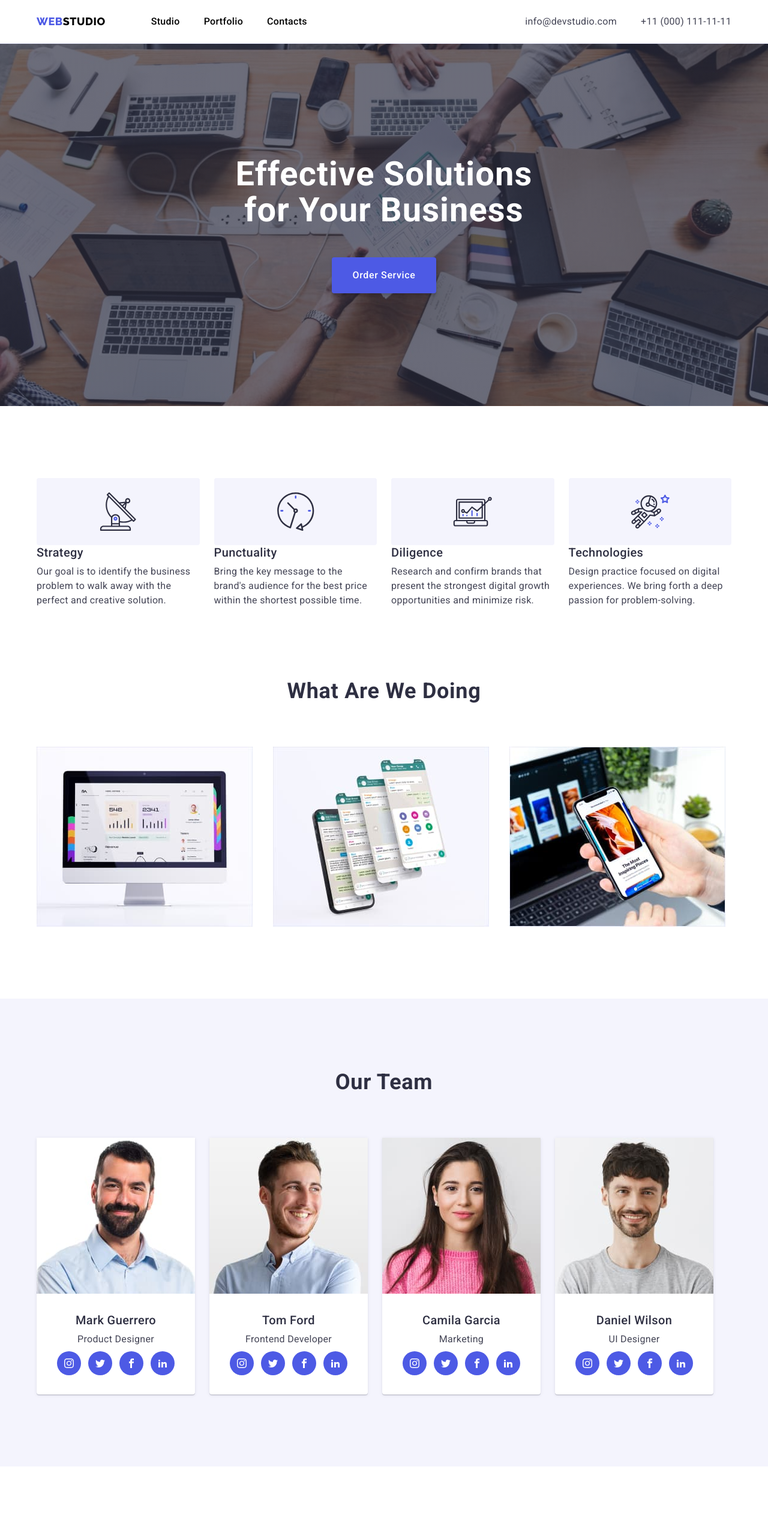
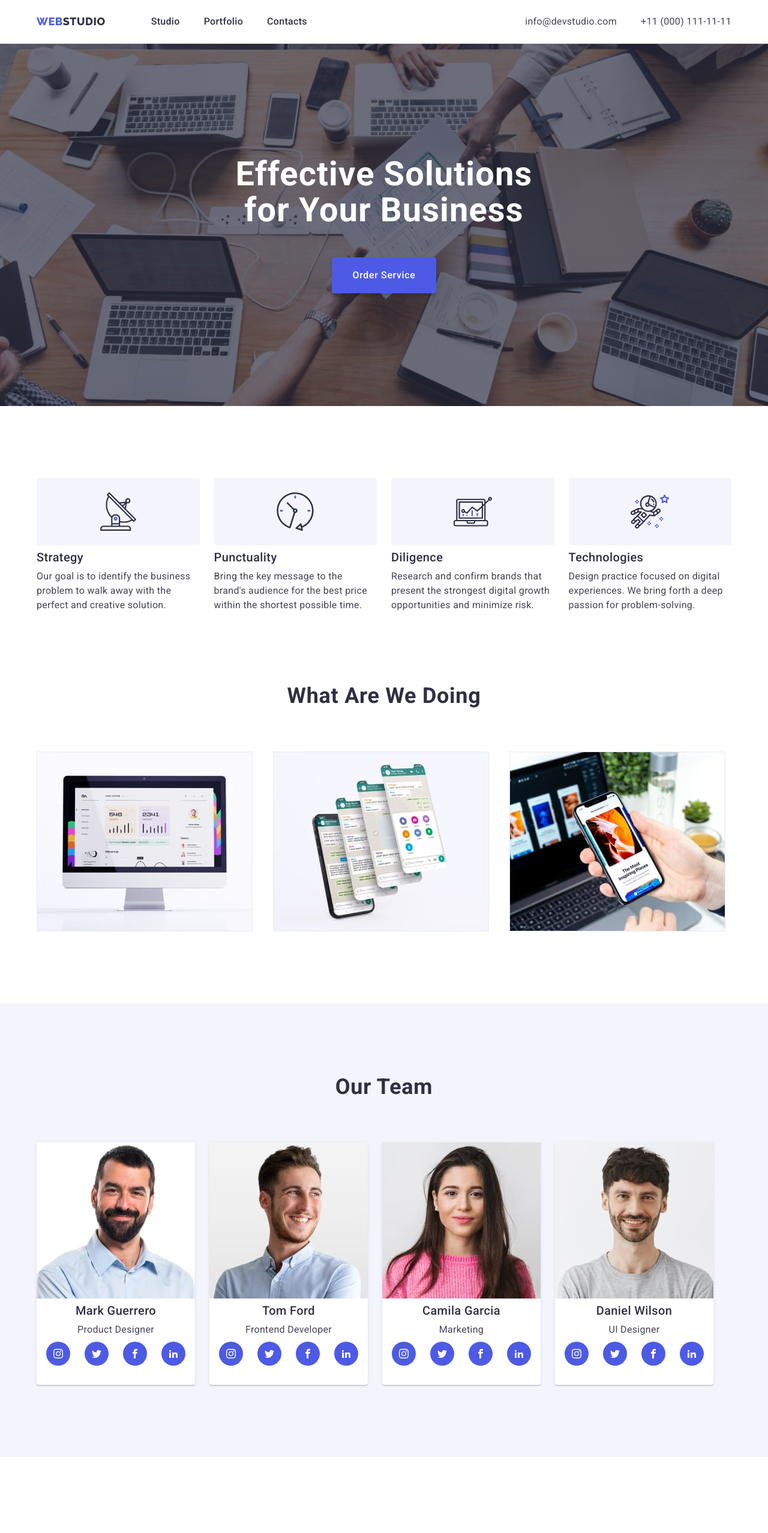
Before and after one commit to MashaDuhn/goit-markup-hw-04, a plain HTML site: page index.html in a window 1280 px wide. Shown: the top 2556 px of the page at 60% size. Drawn offline with nearby package versions, Linux system fonts and the light colour scheme.

Commit message:
add final corect

```diff
--- a/css/styles.css
+++ b/css/styles.css
@@ -102,7 +102,7 @@ body {
     line-height: 1.33;
     letter-spacing: 0.03em;
     text-transform: uppercase;
-    color: var(--main-title-color);
+    color: var(--main-color);
 }
 
 .logo {
@@ -122,7 +122,7 @@ body {
     font-size: 16px;
     line-height: 1.5;
     letter-spacing: 0.02em;
-    color: var(--main-title-color);
+    color: var(--main-color);
 }
 
 .header-link:hover,
@@ -244,12 +244,13 @@ body {
     display: flex;
     align-items: center;
     padding: 24px;
+    margin-bottom: 8px;
 
 }
 
 .iside-imges {
     align-items: center;
-    wight: 64px;
+    width: 64px;
     height: 64px;
 }
 
@@ -342,13 +343,13 @@ body {
 }
 
 .team-content {
-    padding: 32px;
+    padding: 8px 0 32px;
 }
 
 .team-social-list {
     display: flex;
     justify-content: center;
-    gap: 12px;
+    gap: 24px;
 }
 
 .team-social-item {
@@ -406,7 +407,7 @@ body {
 }
 
 .customers-item {
-    flex-basis: ((100% - 120px)/6);
+    flex-basis: calc((100% - 120px) / 6);
     min-width: 160px;
     height: 88px;
 
@@ -451,7 +452,7 @@ body {
 .services-item {}
 
 .services-btn {
-    font-family: 'Roboto' sans-serif;
+    font-family: 'Roboto', sans-serif;
     font-style: normal;
     font-weight: 500;
     font-size: 16px;
```
